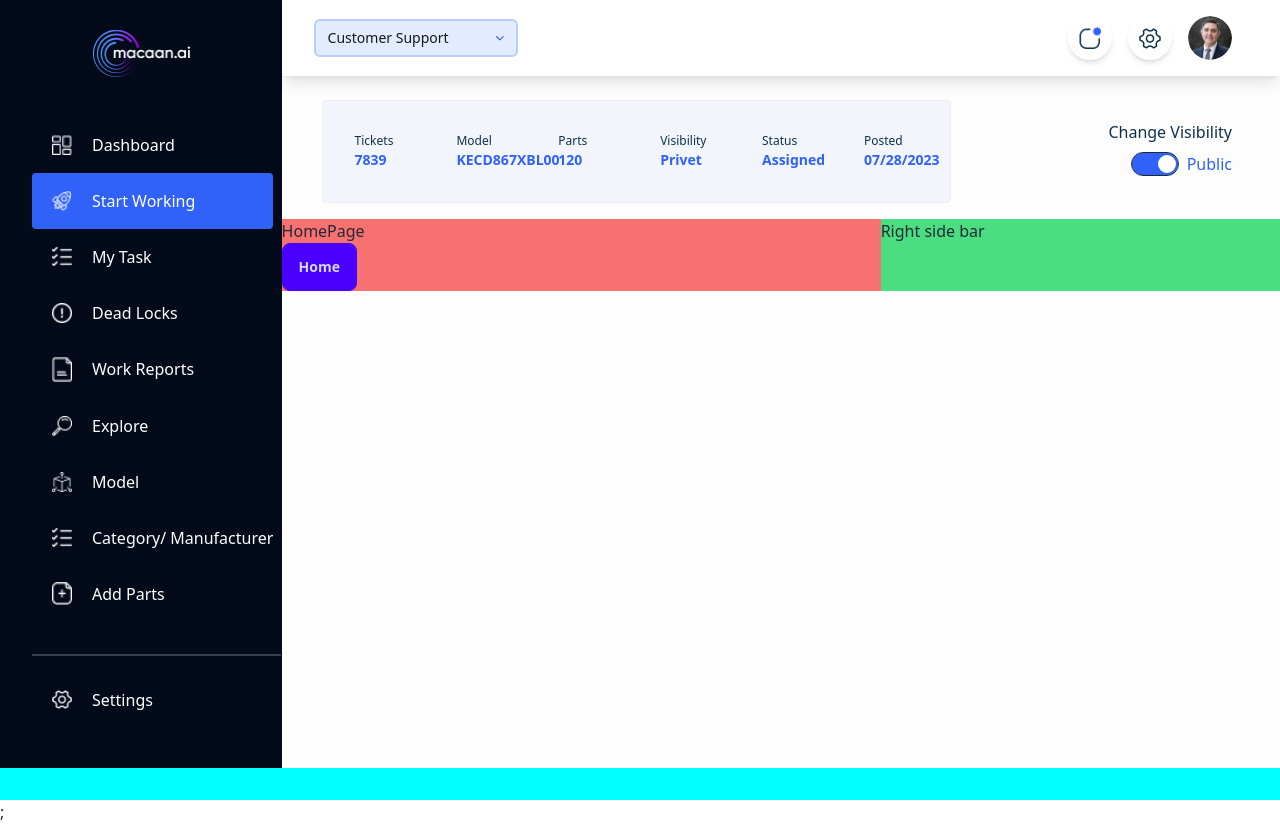
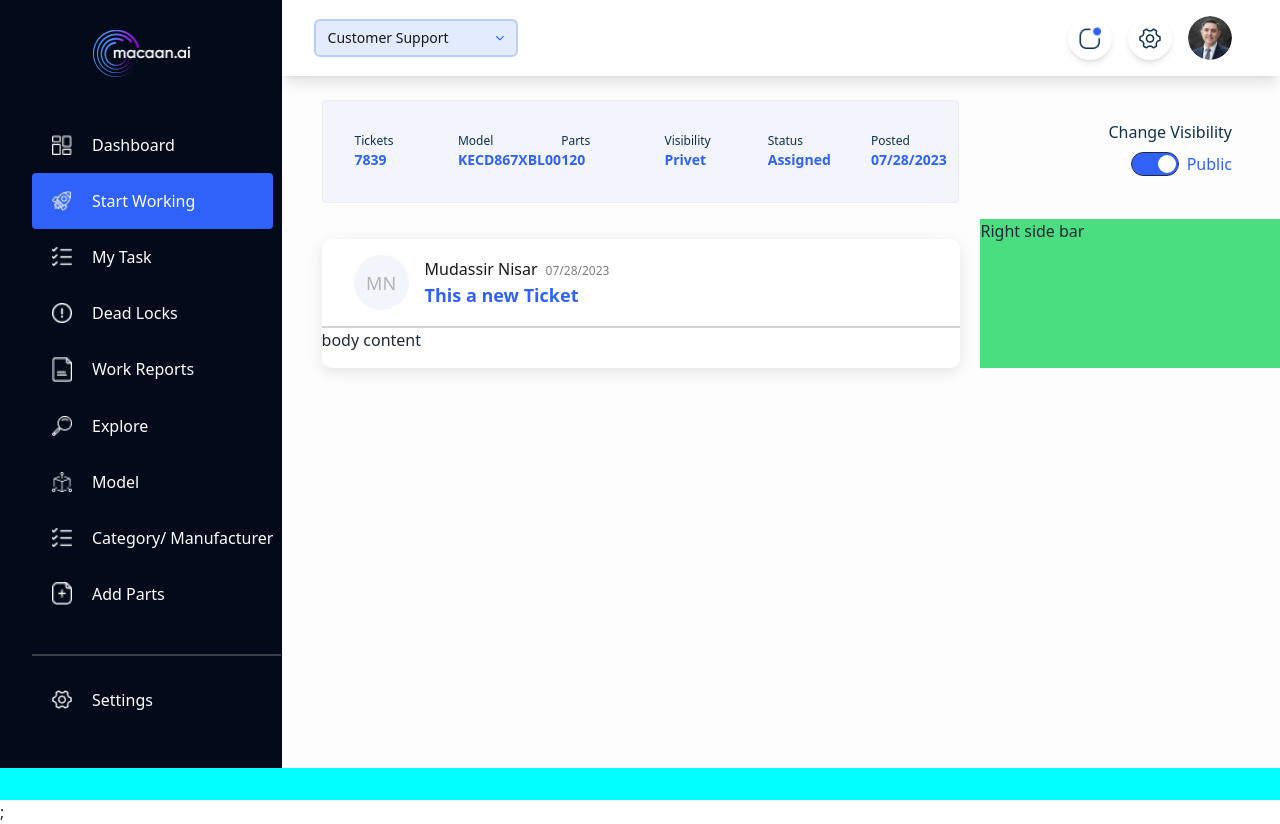
Before and after one commit to roushan-sheik/macaan-ai, a Next.js app: page / in a window 1280 px wide. Built offline with nearby package versions, Linux system fonts and the light colour scheme.

Commit message:
add: main content profile

```diff
--- a/src/app/(dashboardLayout)/page.tsx
+++ b/src/app/(dashboardLayout)/page.tsx
@@ -2,9 +2,32 @@ import React from "react";
 
 const HomePage = () => {
   return (
-    <div className="">
-      <h2>HomePage</h2>
-      <button className="btn btn-primary">Home</button>
+    <div className="bg-[#FFFFFF] drp_shadow  mr-5 mt-5 py-4 ml-10 rounded-[.625rem]">
+      {/* profile content container */}
+      <div className="flex px-8 items-center gap-4">
+        {/* avatar box */}
+        <div className=" flex justify-center items-center rounded-full size-[3.4375rem] bg-[#F2F5FB] text-[#B3B3B3] text-lg font-medium">
+          MN
+        </div>
+        {/* content box  */}
+        <div>
+          <div className="flex items-center gap-2">
+            <div>
+              <h4 className="text-[#171717] font-xs ">Mudassir Nisar</h4>{" "}
+            </div>
+            <div>
+              <span className="text-[#7E7E7E] text-xs">07/28/2023</span>
+            </div>
+          </div>
+          <h3 className="text-lg text-[#3062F9] font-semibold">
+            This a new Ticket
+          </h3>
+        </div>
+      </div>
+      {/* horizontal line  */}
+      <div className="border-[1px] mt-4 border-[#D3D3D3]"></div>
+      {/* body content container */}
+      <div>body content</div>
     </div>
   );
 };
--- a/src/app/globals.css
+++ b/src/app/globals.css
@@ -17,6 +17,9 @@
   background-color: aqua;
   min-height: 100vh;
 }
+.drp_shadow {
+  box-shadow: 0px 4px 15px 0px #0000001a;
+}
 p {
   font-size: 12px;
 }
--- a/src/components/UI/dashboard/main/ContentHeader.tsx
+++ b/src/components/UI/dashboard/main/ContentHeader.tsx
@@ -4,7 +4,8 @@ import { contentHeadersData } from "@/constants/contentHeader.constant";
 const ContentHeader = () => {
   return (
     <div className="flex flex-col lg:flex-row justify-between ">
-      <div className="grid grid-cols-2 lg:grid-cols-6 bg-[#F2F5FB] w-6/12 ml-10 pr-4 mt-6 mb-4 border border-[#EEEEEE] rounded basis-[67%] ">
+      {/* right side  button box  */}
+      <div className="grid grid-cols-2 lg:grid-cols-6 bg-[#F2F5FB] w-8/12 ml-10 pr-4 mt-6 mb-4 border border-[#EEEEEE] rounded basis-[70%] ">
         {contentHeadersData.map((item) => (
           <div className="flex flex-col p-8" key={item.title}>
             <p className="text-[#0F314B] text-xs ">{item.title}</p>
@@ -14,7 +15,8 @@ const ContentHeader = () => {
           </div>
         ))}
       </div>
-      <div className=" flex-1 flex justify-center items-end flex-col mr-12 gap-2  basis-[30%]">
+      {/* right side  button box  */}
+      <div className=" w-4/12 flex-1 flex justify-center items-end flex-col mr-12 gap-2  basis-[30%]">
         <p className="text-base text-[#0F314B]">Change Visibility</p>
         <div className="flex items-center gap-2">
           <input
--- a/src/components/dahboard/main/Layout.tsx
+++ b/src/components/dahboard/main/Layout.tsx
@@ -20,9 +20,9 @@ const MainContentLayout = ({ children }: { children: ReactNode }) => {
 
       <div className="flex flex-col lg:flex-row  justify-between ">
         {/* <<  main dynamic content  >> */}
-        <div className="bg-red-400 basis-[60%]"> {children}</div>
+        <div className=" bg-[bg-#FFFFFF]  basis-[70%]"> {children}</div>
         {/*  right sidebar   */}
-        <div className="bg-green-400 basis-[40%]">
+        <div className="bg-green-400 basis-[30%]">
           <RightSidebar />
         </div>
       </div>
```
